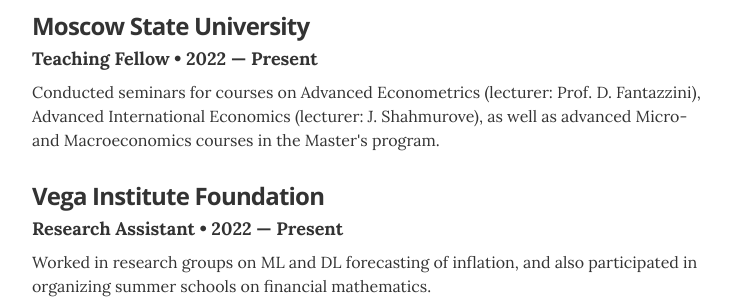
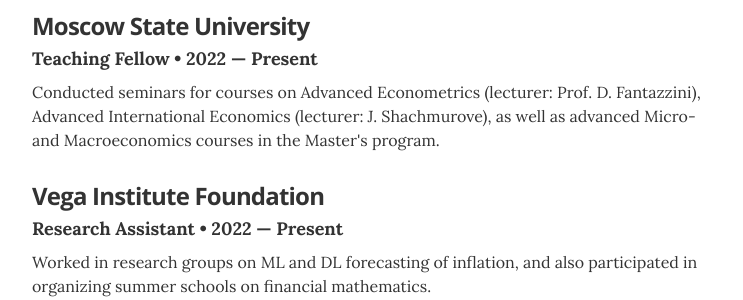
Before and after one commit to MikitchukMarina/MikitchukMarina.github.io, a Jekyll site: the page built from index.html, in a window 1280 px wide and 900 px high, scrolled down 1297 px. Shown: the part 178-478 px from the top of the window, without its empty margins (268-1011 px from the left). Built offline with Jekyll 4.4.1, drawn with Linux system fonts in a browser that asks for light colours.

Commit message:
Update experience.yml

```diff
--- a/_data/experience.yml
+++ b/_data/experience.yml
@@ -8,7 +8,7 @@
 - company: Moscow State University
   position: Teaching Fellow
   duration: 2022 — Present
-  summary: "Conducted seminars for courses on Advanced Econometrics (lecturer: Prof. D. Fantazzini), Advanced International Economics (lecturer: J. Shahmurove), as well as advanced Micro- and Macroeconomics courses in the Master's program."
+  summary: "Conducted seminars for courses on Advanced Econometrics (lecturer: Prof. D. Fantazzini), Advanced International Economics (lecturer: J. Shachmurove), as well as advanced Micro- and Macroeconomics courses in the Master's program."
 
 - company: Vega Institute Foundation
   position: Research Assistant
```
